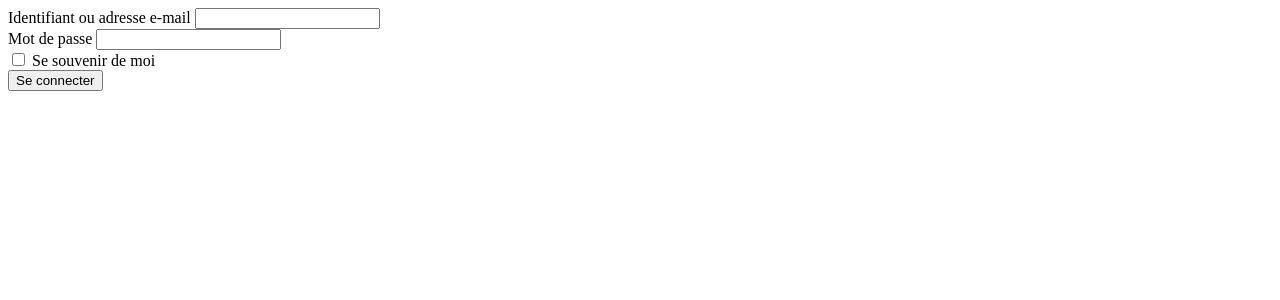
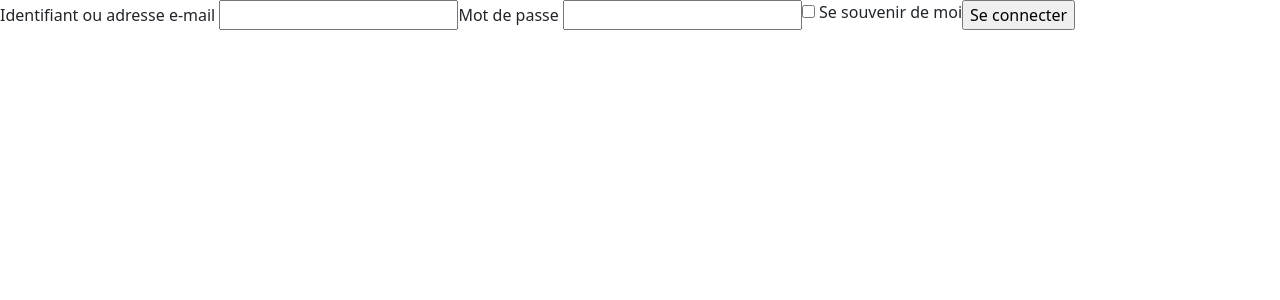
Before and after one commit to mysteriou13/gestion_form, a PHP site: page /form/formconnection.php in a window 1280 px wide. Shown: the top 300 px of the page. Run offline with PHP 8.4, Linux system fonts and the light colour scheme.

Commit message:
ajout boostrap

```diff
--- a/form/formconnection.php
+++ b/form/formconnection.php
@@ -6,22 +6,25 @@ $url = "http://".$_SERVER['HTTP_HOST'].$_SERVER['REQUEST_URI'];
 
 ?>
 
+<link href="https://cdn.jsdelivr.net/npm/bootstrap@5.1.3/dist/css/bootstrap.min.css" rel="stylesheet" integrity="sha384-1BmE4kWBq78iYhFldvKuhfTAU6auU8tT94WrHftjDbrCEXSU1oBoqyl2QvZ6jIW3" crossorigin="anonymous">
+
 <form name="loginform" id="loginform" action="<?php echo $login ?>" method="post">
 
-<div class = "flex-connection">
-			<div class="login-username">
+<div class = "d-flex">
+			<div >
 				<label for="">Identifiant ou adresse e-mail</label>
 				<input type="text" name="log" id="" class="input" value="" size="20" />
 			</div>
-			<div class="login-password">
+
+			<div style >
 				<label for="">Mot de passe</label>
 				<input type="password" name="pwd" id="" class="input" value="" size="20" />
 			</div>
 
-			<div
-      class="login-remember"><label><input name="rememberme" type="checkbox" id="rememberme" value="forever" /> Se souvenir de moi</label></div>
-			<div class="login-submit">
-				<input type="submit" name="wp-submit" id="wp-submit" class="button button-primary" value="Se connecter" />
+			<div  class=""><label><input name="rememberme" type="checkbox" id="rememberme" value="forever" /> Se souvenir de moi</label></div>
+
+			<div class="">
+				<input type="submit" name="wp-submit" id="wp-submit"  value="Se connecter" />
 				<input type="hidden" name="redirect_to" value="<?php echo $url; ?>" />
 			</div>
 </div>
```
Also changed, not shown: index.php (+14 -0 lines), php/gestion_form.php (+13 -1 lines).
